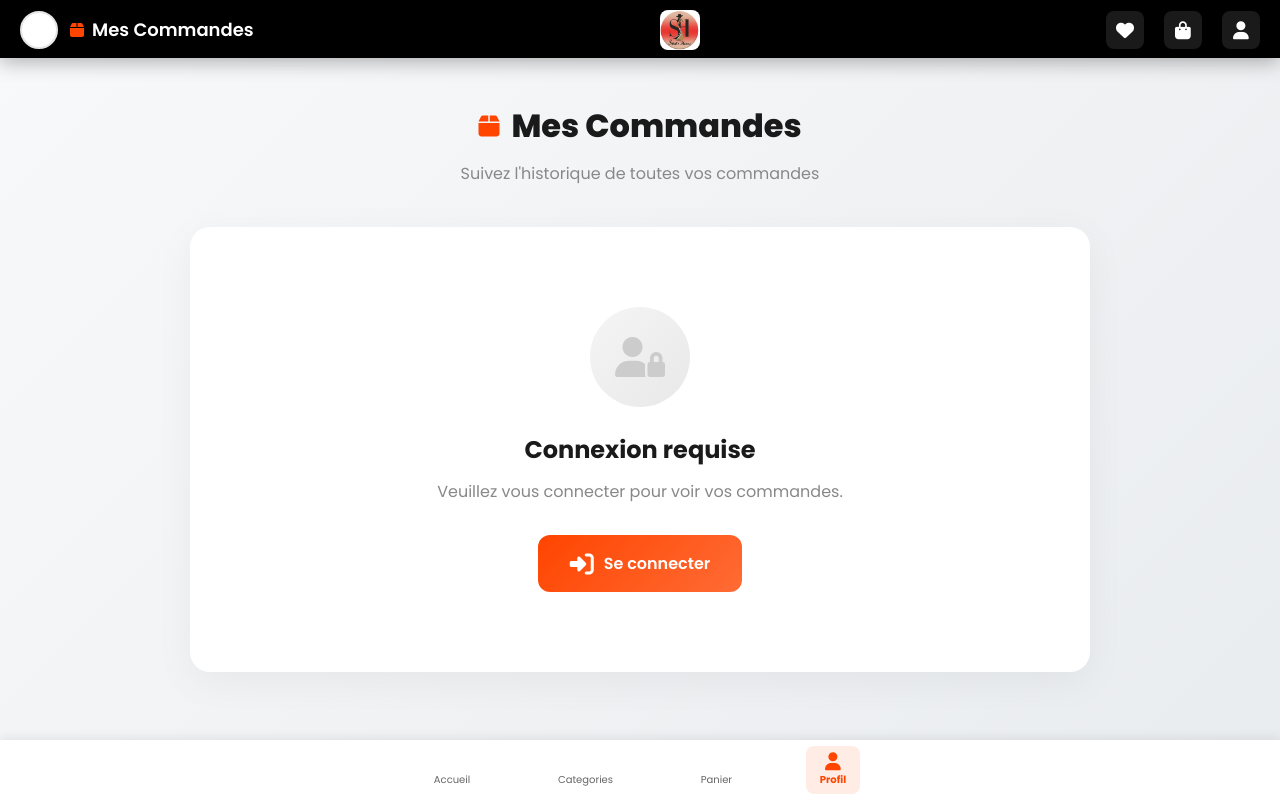
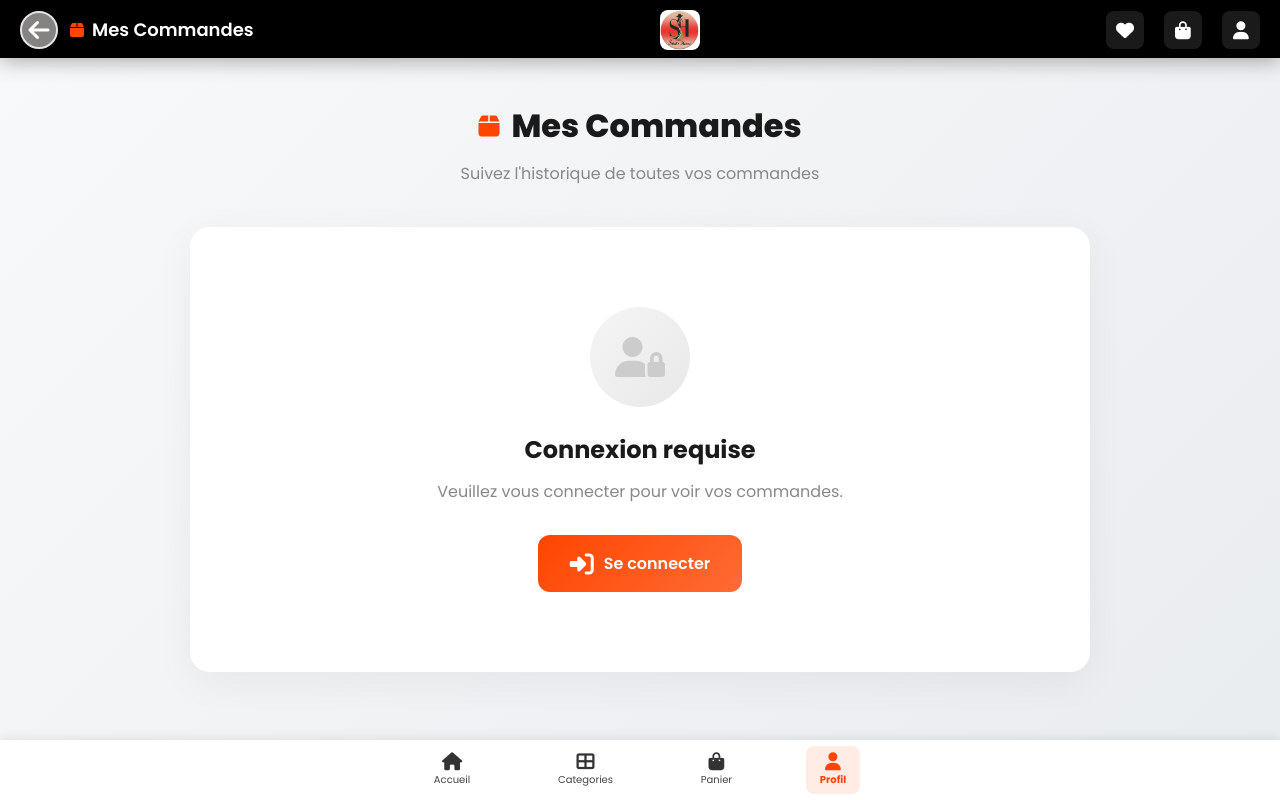
Before and after one commit to SimenMacRoy/Esimen, a website: page frontend/html/orders.html in a window 1280 px wide. Drawn offline with Linux system fonts and the light colour scheme.

Commit message:
Fix issues

```diff
--- a/frontend/css/styles.css
+++ b/frontend/css/styles.css
@@ -207,7 +207,7 @@ header.scrolled .search-bar input {
     display: inline-flex;
     align-items: center;
     justify-content: center;
-    background-color: var(--white);
+    background-color: #858282;
     border-radius: var(--radius-full);
     width: 38px;
     height: 38px;
@@ -554,7 +554,7 @@ footer {
     flex-direction: column;
     align-items: center;
     font-size: 10px;
-    color: var(--gray);
+    color: #444444;
     cursor: pointer;
     padding: 6px 14px;
     border-radius: var(--radius-sm);
@@ -570,6 +570,7 @@ footer {
 .nav-item i {
     font-size: 18px;
     margin-bottom: 2px;
+    color: #333333;
 }
 
 .nav-item.active {
```
